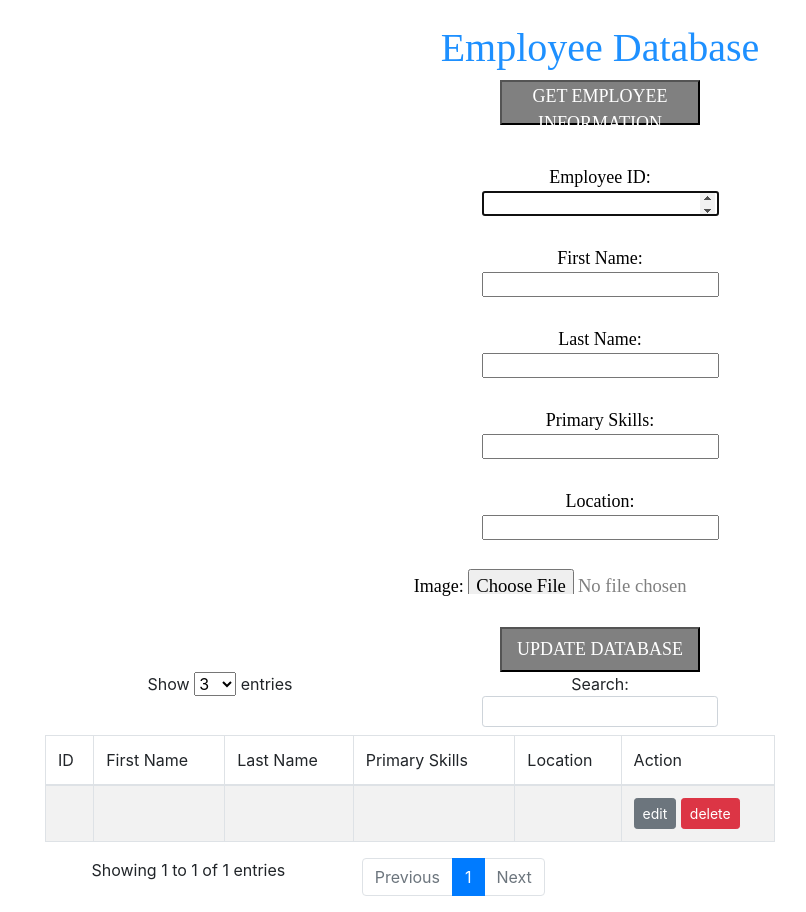
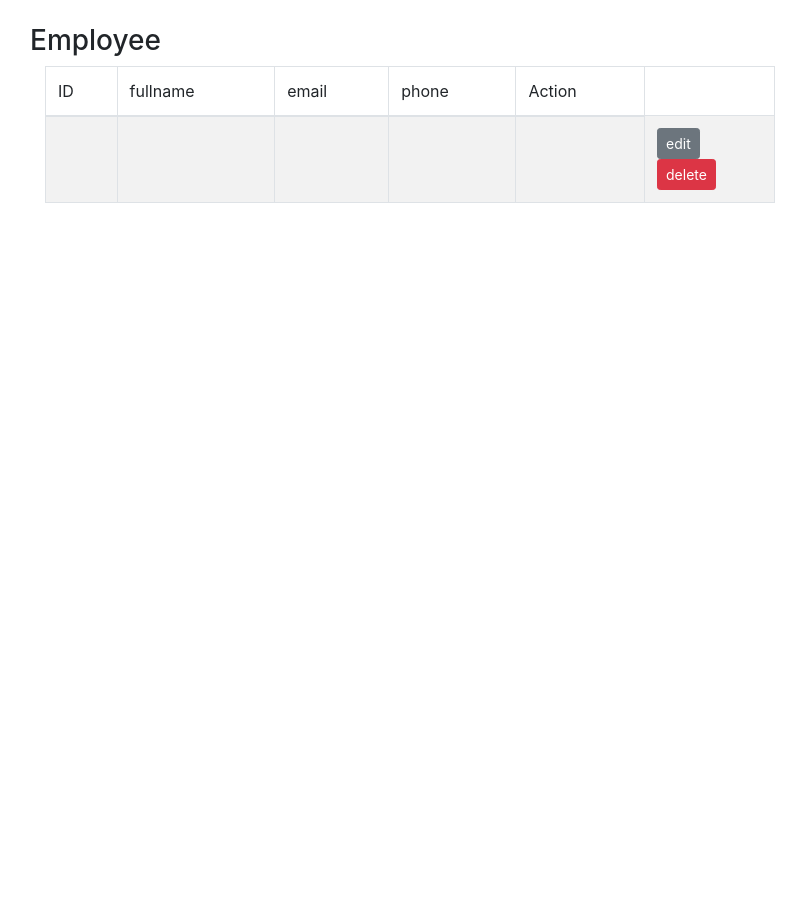
Before and after one commit to tehmingann/aws-live, a Flask app: page / in a window 1280 px wide. Shown: the whole page, without its empty margins (40-846 px from the left). After the commit the page ends 203 px from the top, so only its background shows below. Run offline with Flask 2, Linux system fonts and the light colour scheme; tables that the repository leaves empty or names only in its code hold one stand-in row (values such as "Sample post"); some libraries are stand-ins or nearby versions.

Commit message:
Update AddEmp.html

```diff
--- a/templates/AddEmp.html
+++ b/templates/AddEmp.html
@@ -1,53 +1,18 @@
 {% extends "layout.html" %}
 {% block body %}
-<center>
-	<font color="black" size="4" style="font-family: avenir">
+<div class="row">
+    <h3>Employee</h3>
+</div>
+<div class="row">
 
-		<h1 style="color: DodgerBlue">Employee Database</h1>
-
-		<body bgcolor="lightgrey">
-
-			<form action="/addemp" autocomplete="on" method="POST" enctype="multipart/form-data">
-
-				<button type="submit" form action="/getemp"
-					style="background: grey; height: 45px; width: 200px; color:white; font:oblique;">GET EMPLOYEE
-					INFORMATION</button><br><br>
-
-				Employee ID:<br> <input style="height:25px;font-size:14pt; color:grey;" type="number" name="emp_id"
-					autofocus size="40"><br><br>
-
-				First Name:<br> <input style="height:25px;font-size:14pt;color:grey;" type="text"
-					name="first_name"><br><br>
-
-				Last Name:<br> <input style="height:25px;font-size:14pt;color:grey;" type="text"
-					name="last_name"><br><br>
-
-				Primary Skills:<br> <input style="height:25px;font-size:14pt;color:grey;" type="text"
-					name="pri_skill"><br><br>
-
-				Location:<br> <input style="height:25px;font-size:14pt;color:grey;" type="text" name="location"><br><br>
-
-				Image: <input type=file name="emp_image_file" style="height:25px;font-size:14pt;color:grey;"> <br><br>
-
-				<button type="submit"
-					style="background: grey; height: 45px; width: 200px; color: white; size: 5; font:oblique;">UPDATE
-					DATABASE</button>
-
-			</form>
-		</body>
-	</font>
-
-
-	<div class="row">
     <div class="col-md-8">
         <table id="example" class="table table-striped table-bordered" style="width:100%">
             <thead>
                 <tr>
                     <td>ID</td>
-						<td>First Name</td>
-						<td>Last Name</td>
-						<td>Primary Skills</td>
-						<td>Location</td>
+                    <td>fullname</td>
+                    <td>email</td>
+                    <td>phone</td>
                     <td>Action</td>
                 </tr>
             </thead>
@@ -60,8 +25,8 @@
                     <td>{{data.pri_skill}}</td>
                     <td>{{data.location}}</td>
                     <td width="130">
-							<a href="/edit/{{data.emp_id}}" class="btn btn-secondary btn-sm">edit</a>
-							<a href="/delete/{{data.emp_id}}" class="btn btn-danger btn-delete btn-sm">delete</a>
+                        <a href="/edit/{{data.id}}" class="btn btn-secondary btn-sm">edit</a>
+                        <a href="/delete/{{data.id}}" class="btn btn-danger btn-delete btn-sm">delete</a>
                     </td>
                 </tr>
                 {% endfor %}
@@ -70,7 +35,5 @@
     </div>
 </div>
 </div>
-</center>
-
 
 {% endblock %}
```
Lines whose indentation alone changed are shown as unchanged.
